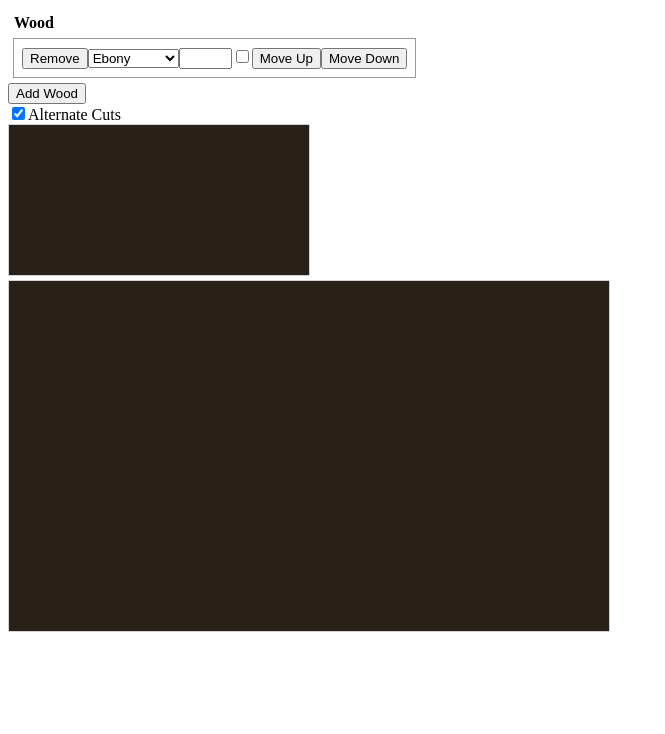
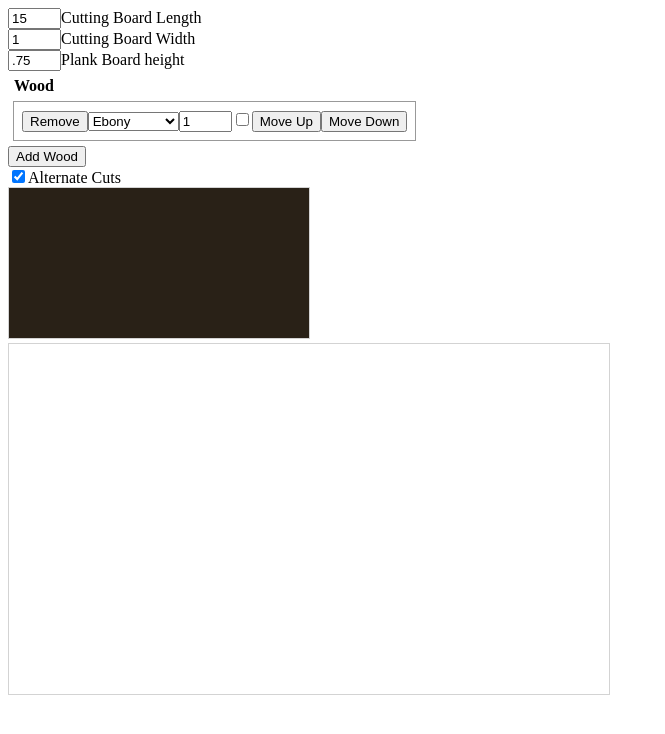
Before and after one commit to nickle8424/html_test, a plain HTML site: page index.html in a window 1280 px wide. Shown: the whole page, without its empty margins (0-665 px from the left). Drawn offline with nearby package versions, Linux system fonts and the light colour scheme.

Commit message:
add CB refactor to use CB object

```diff
--- a/app.js
+++ b/app.js
@@ -1,4 +1,11 @@
 var jqueryFunction;
+
+var plank = {
+    numBoards:1,
+    width : 11,
+    height: 2,
+    boards: [],
+    boardWidth:[] };
 
 var woodColors = {
    "Ebony": "#292117",
@@ -7,7 +14,42 @@ var woodColors = {
    "Purpleheart": "#AF0B7B",
    "Walnut": "#4B351A" };
 
+function updatePlank(){
+    updateWidth();
+    // get Board order and widths
+    //input_sz = document.getElementsByClassName("size");
+    //var width = 0;
+    //planks.boards = []
+    //for (var i =0; i < input_sz.length; i++ ){
+    //    planks.boardsWidth.push(input_sz[i].valueAsNumber;
+    //    //console.log(input_sz[i]);
+    //    width += input_sz[i].valueAsNumber;
+    //}
+
+    //plank.width = cbWidth();
+}
+function updateLength(){
+    var len = document.getElementById("cbLength");
+    plank.Length = len;
+}
+
+function updateWidth(){
+    input_sz = document.getElementsByClassName("size");
+    var width = 0;
+    plank.boards = []
+    for (var i =0; i < input_sz.length; i++ ){
+        plank.boardWidth.push(input_sz[i].valueAsNumber);
+        //console.log(input_sz[i]);
+        width += input_sz[i].valueAsNumber;
+    }
+    document.getElementById('cbWidth').value = width;
+    plank.width = width;
+}
+
+
 function drawCanvas(){
+    updatePlank();
+
     var c = document.getElementById("glueUp");
     var ctx = c.getContext("2d");
     var cb = document.getElementById("cboard");
@@ -26,21 +68,28 @@ function drawCanvas(){
     // Get number of planks
     var planksheight = Math.floor(150/wood_rows)
     var cbheight = Math.floor(350/wood_rows)
+    var numStrips = Math.ceil(plank.length/plank.pklHeight);
     for (var i=0; i< wood_rows; i++){
         planks.push(opt[i].value);
         ctx.fillStyle = opt[i].value;
         ctx.fillRect(0,i*planksheight, 300,planksheight);
 
-        //if (flip_chk_bx){
-        //    var a;
-        //}
-        //else{
+        if (flip_chk_bx.checked){
+            for (var j=0; j < numStrips; j++){
+                planks.push(opt[i].value);
+                cbtx.fillStyle = opt[i].value;
+                cbtx.fillRect(0,i*planksheight, 600,planksheight);
+                //cbtx.fillRect(0,i*cbheight, 0,cbheight);
+            }
+        }
+        else{
             planks.push(opt[i].value);
             cbtx.fillStyle = opt[i].value;
             cbtx.fillRect(0,i*cbheight, 600,cbheight);
-        //}
+        }
     }
     //console.log(planks);
+    //
     //console.log(opt[0].options[opt.optionsIndex].text);
     //var sel = opt[0].value;
     //console.log(sel);
@@ -60,9 +109,11 @@ function addRow() {
     }
     var size_num = document.createElement("input");
     size_num.type = "number";
-    size_num.name = "size";
+    size_num.className += "size";
+    size_num.value = "1";
     size_num.step = ".25";
     size_num.min = "0";
+    size_num.onchange= function(){updateWidth();};
 
     var up_button = document.createElement("button");
     up_button.innerHTML = "Move Up";
@@ -127,7 +178,12 @@ function move_up(){
     var row = this.parentNode.parentNode;
     var sibling = row.previousElementSibling;
     var par = row.parentNode;
-    par.insertBefore(row, sibling);
+    try {
+        par.insertBefore(row, sibling);
+    }
+    catch (err) {
+        ;
+    }
     drawCanvas()
 }
 
@@ -135,7 +191,13 @@ function move_dn(){
     var row = this.parentNode.parentNode;
     var sibling = row.nextElementSibling;
     var par = row.parentNode;
-    par.insertBefore(sibling, row);
+    try  {
+        par.insertBefore(sibling, row);
+    } catch (err){
+       ;
+    }
+
+    updateWidth();
     drawCanvas()
 }
 
--- a/index.html
+++ b/index.html
@@ -6,9 +6,12 @@
     <link rel="stylesheet" type="text/css" href="style.css" />
     </head>
     <body>
+        <input id="cbLength" min="0" type="number" onchange="updateLength();" value="15">Cutting Board Length </input></br>
+        <input id="cbWidth" min="0" type="number" readonly="readonly" >Cutting Board Width </input></br>
+        <input id="plkHeight" min="0" type="number" step=".25" value=".75">Plank Board height </input></br>
         <table id="wood_list"> </table >
         <button id="add_wood" type="button"> Add Wood</button> </br>
-        <input id="flip_chk_box" type="checkbox" value="true" checked>Alternate Cuts</input></br>
+        <input id="flip_chk_box" type="checkbox" value="true" checked onchange="drawCanvas();">Alternate Cuts</input></br>
 	    <canvas id="glueUp" width="300" height="150" style="border:1px solid #d3d3d3;"></canvas></br>
 	    <canvas id="cboard" width="600" height="350" style="border:1px solid #d3d3d3;"></canvas>
         <script src="app.js"></script>
```
